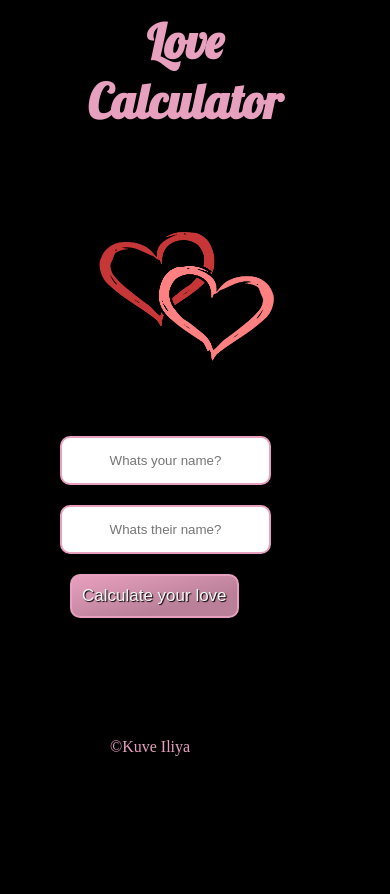
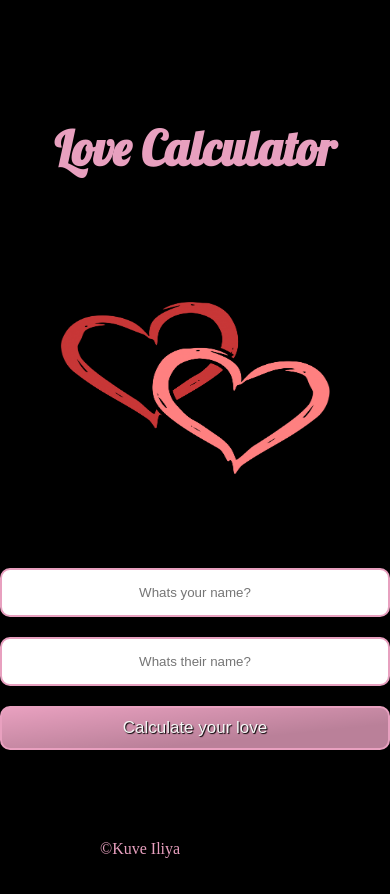
Before and after one commit to kuve23/love-calculator, a plain HTML site: page index.html in a window 390 px wide. Before the commit the page ends 844 px from the top, so only its background shows below. Drawn offline with Linux system fonts and the light colour scheme.

Commit message:
Update styles.css

```diff
--- a/styles.css
+++ b/styles.css
@@ -5,10 +5,18 @@ body{
 
 .container{
     display: flex;
-    justify-content: flex-start;
+    justify-content: center;
     gap: 190px;
     height: 100vh;
-    align-items: center;
+
+
+}
+
+.container2{
+    display: flex;
+    justify-content: center;
+    flex-direction: column;
+    flex: 1;
 
 }
 
@@ -30,11 +38,6 @@ h1{
 
 }
 
-.inputcontainer{
-    display: flex;
-    justify-content: center;
-    align-items: center;
-}
 
 .box{
     border: 2px solid #E8A0BF;
@@ -53,7 +56,6 @@ h1{
 }
 
 .btn{
-    margin-left: 10px;
     border: 2px solid #E8A0BF;
     padding: 10px;
     border-radius: 10px;
@@ -78,66 +80,38 @@ h2{
     display:none;
 }
 
+
 footer{
     color: #E8A0BF;
-    margin-top: 120px;
+    margin-top: 50px;
     margin-left: 50px;
 }
 
 @media (max-width: 480px){
 
-    body{
-        margin-left: 60px;
-    }
     .container{
-        width: 100%;
-        height: 95vh;
-
+        display: flex;
+        height: 100vh;
+        align-items: center;
+        padding-top: 50px;
     }
 
     #kissing-heart{
         display: flex;
-        height: 30vh;
+        height: 40vh;
         justify-content: center;
-        margin-right: 50px;
+
     }
     .love-tree{
         display: none;
     }
-    .container2{
-        display: block;
-        height: 100vh;
-
-    }
-    h1{
-        display: block;
-        margin-right: 80px;
-
-
-    }
-    .your-name{
-        display: block;
-
-
-    }
-    .their-name{
-        display: block;
-
-    }
-    #boton{
-        margin-right: 80px;
-        display: block;
-
-
-    }
 
     h2{
-
-        margin-right: 20px;
         text-align: center;
     }
 
     footer{
-        margin-bottom: 50px;
+        margin-left: 100px;
     }
+
 }
```
